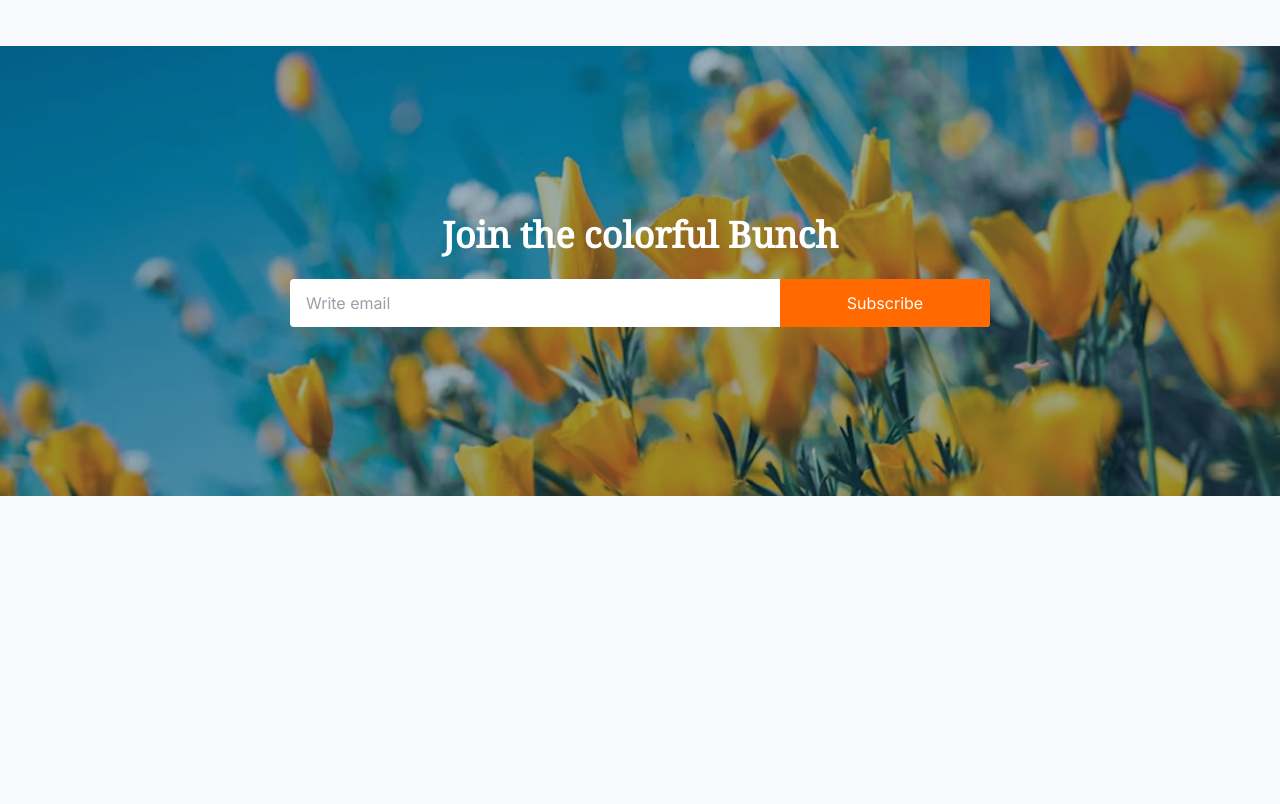
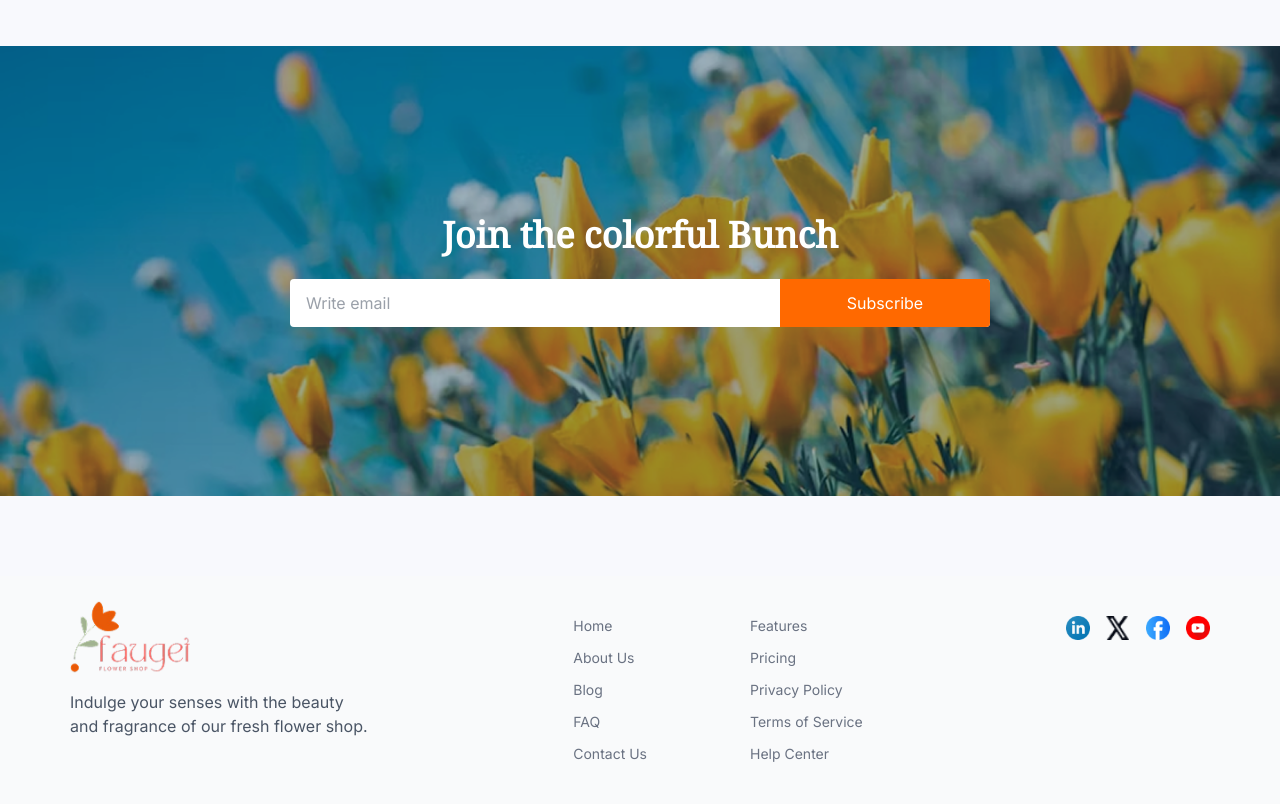
Before and after one commit to shuvankarsasmal/Assignment-2, a plain HTML site: page index.html in a window 1280 px wide. Shown: the part 3007-3811 px from the top of the page. Before the commit the page ends 3583 px from the top, so only its background shows below. Drawn offline with nearby package versions, Linux system fonts and the light colour scheme.

Commit message:
this is my last and final commit

```diff
--- a/index.html
+++ b/index.html
@@ -50,7 +50,7 @@
    <section class=" relative bg-[#f6f8ff] py-[110px] max-[768px]:py-4 max-w-[1140px] mx-auto px-2 flex items-center justify-between gap-12 max-[768px]:gap-4 max-[768px]:flex-col-reverse">
 
     <div class="w-1/2 max-[768px]:w-full  px-4 text-left max-[768px]:text-center">
-      <h2 class="text-[56px] font-bold font-['Noto_Serif'] leading-tight text-black max-[768px]:text-[32px] max-[768px]:text-left">
+      <h2 class="text-[56px] font-bold font-['Noto_Serif'] leading-tight text-black max-[768px]:text-[27px] max-[768px]:text-left">
         ALWAYS <span class="text-orange-600">FRESH FLOWERS</span>
       </h2>
       <p class="mt-6 text-base text-gray-400 font-['Inter'] max-w-md max-[768px]:text-sm max-[768px]:text-left max-[768px]:mx-auto">
@@ -144,7 +144,7 @@
 
   <!-- Text Content -->
   <div class="w-full md:w-1/2 py-[60px] max-[768px]:py-4">
-    <h2 class="text-4xl font-bold text-black font-['Noto_Serif'] mb-4">
+    <h2 class="text-4xl font-bold text-black font-['Noto_Serif'] mb-4 max-[768px]:text-[27px]">
       <span>Flower & Plants</span><br> <span>Lover</span></h2>
     <ul class="space-y-4 text-gray-600 font-['Inter'] text-sm leading-relaxed list-disc list-inside">
       <li>Indulge your senses with the beauty and fragrance of our fresh flower shop. From classic roses to exotic blooms, we offer a wide variety of fresh.</li>
@@ -220,8 +220,45 @@
 </section>
 
 </main>
-<footer>
+<!-- Foter section -->
+<footer class="bg-[#F9FAFB] w-full px-4 py-10 max-[776px]:pb-6">
+  <div class="max-w-[1140px]  mx-auto flex flex-col gap-10 md:flex-row md:justify-between">
 
+    <div class="md:max-w-[300px] md:mt-[-16px]">
+      <img src="images/assets/logo.png" alt="Logo" class="mb-4 w-[120px]">
+      <p class="text-gray-600 font-['Inter'] text-base leading-6">
+        Indulge your senses with the beauty and fragrance of our fresh flower shop.
+      </p>
+    </div>
+
+    <!-- Center: Navigation Links -->
+    <div class="grid grid-cols-1 gap-y-2 md:grid-cols-2 md:gap-x-16 text-sm text-gray-500 font-['Inter']">
+      <div class="flex flex-col gap-3">
+        <a href="#" class="hover:text-black transition">Home</a>
+        <a href="#" class="hover:text-black transition">About Us</a>
+        <a href="#" class="hover:text-black transition">Blog</a>
+        <a href="#" class="hover:text-black transition">FAQ</a>
+        <a href="#" class="hover:text-black transition">Contact Us</a>
+      </div>
+      <div class="flex flex-col gap-3 mt-4 md:mt-0">
+        <a href="#" class="hover:text-black transition">Features</a>
+        <a href="#" class="hover:text-black transition">Pricing</a>
+        <a href="#" class="hover:text-black transition">Privacy Policy</a>
+        <a href="#" class="hover:text-black transition">Terms of Service</a>
+        <a href="#" class="hover:text-black transition">Help Center</a>
+      </div>
+    </div>
+
+    <!-- Right: Social Icons -->
+    <div class="flex gap-4 items-center md:items-start md:justify-end max-[776px]:mt-2 max-[776px]:mb-6">
+      <img src="images/assets/icon-linkedin.png" alt="LinkedIn" class="w-6 h-6">
+      <img src="images/assets/icon-twitter.png" alt="X (Twitter)" class="w-6 h-6">
+      <img src="images/assets/icon-facebook.png" alt="Facebook" class="w-6 h-6">
+      <img src="images/assets/icon-youtube.png" alt="YouTube" class="w-6 h-6">
+    </div>
+
+  </div>
 </footer>
+
   </body>
 </html>
```
